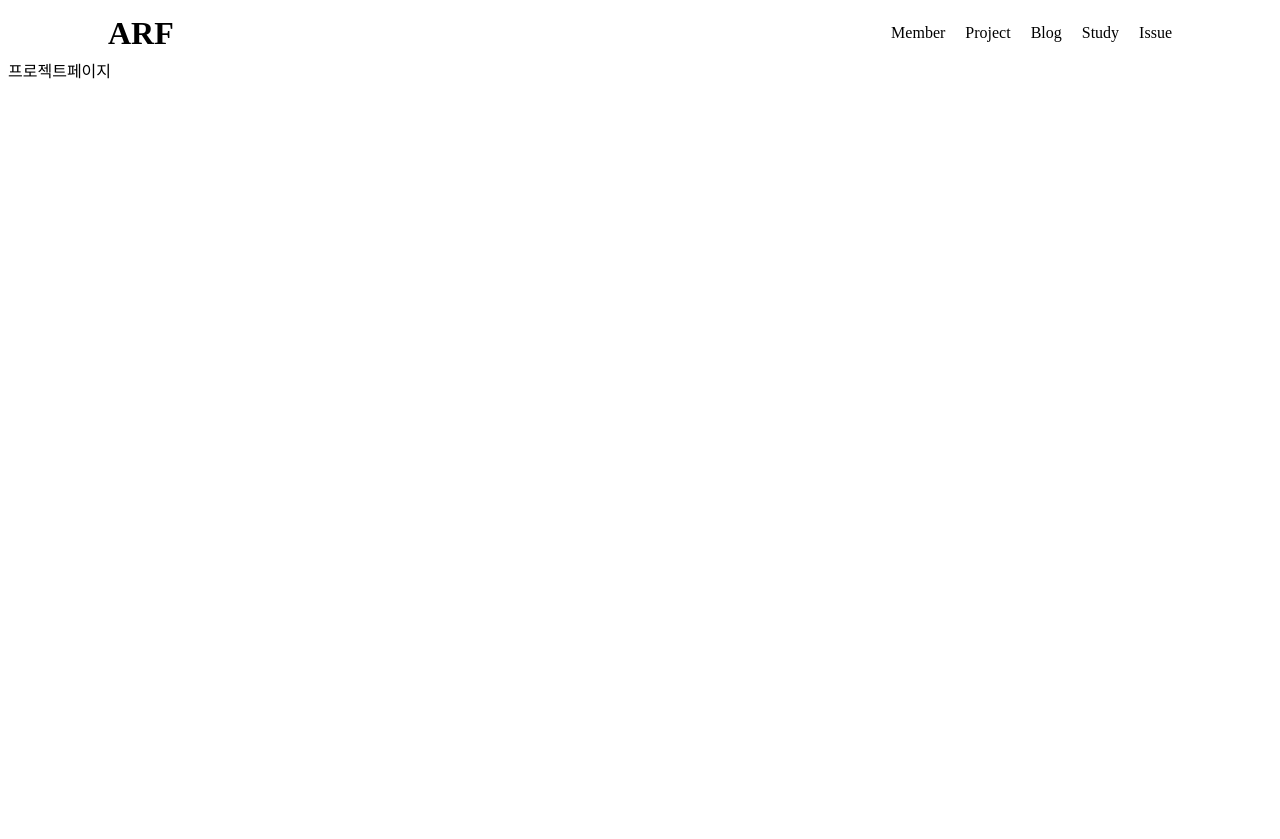
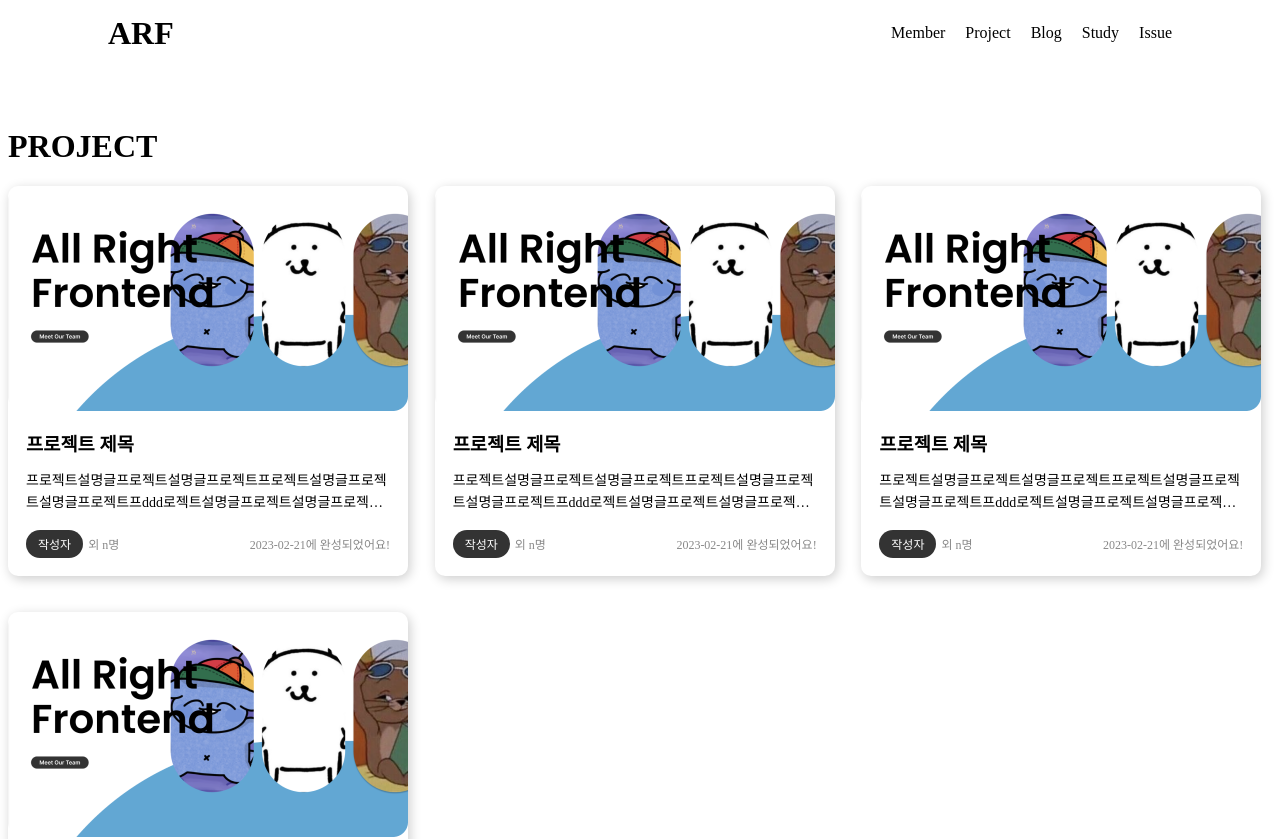
Before and after one commit to all-right-project/AllRightProjectWebPage, a Next.js app: page /project in a window 1280 px wide. Shown: the top 839 px of the page. Before the commit the page ends 800 px from the top, so only its background shows below. Built offline with nearby package versions, Linux system fonts and the light colour scheme.

Commit message:
FEAT: 프로젝트 페이지 퍼블리싱 완료
- parts 컴포넌트에 cardList 추가하여 작업 완료
- 프로젝트 페이지의 card 컨텐츠 퍼블리싱 완료
- 컴포넌트 폴더에서 추가된 컴포넌트들 index.tsx에서 export 시킴

```diff
--- a/src/app/project/page.tsx
+++ b/src/app/project/page.tsx
@@ -1,9 +1,40 @@
+'use client'
+
 import React from 'react'
+import styled from 'styled-components'
+import Link from 'next/link'
+import {Card, CardList} from '@/components/parts'
+import CardContents from '@/components/project/CardContent'
 
 type Props = {}
 
 const page = (props: Props) => {
-  return <div>프로젝트페이지</div>
+  const arr = [1, 2, 3, 4]
+  return (
+    <ProjectContainer>
+      <h1>PROJECT</h1>
+      <CardList>
+        {arr.map(item => {
+          return (
+            <Link href="#" key={item}>
+              <Card>
+                <CardContents></CardContents>
+              </Card>
+            </Link>
+          )
+        })}
+      </CardList>
+    </ProjectContainer>
+  )
 }
 
 export default page
+
+const ProjectContainer = styled.div`
+  max-width: 1280px;
+  margin: 70px auto 0;
+  a {
+    color: #000;
+    text-decoration: none;
+  }
+`
--- /dev/null
+++ b/src/components/parts/CardList.tsx
@@ -0,0 +1,15 @@
+import React from 'react'
+import styled from 'styled-components'
+
+const cardList = ({children}: {children: React.ReactNode}) => (
+  <CardListLayout>{children}</CardListLayout>
+)
+
+export default cardList
+
+const CardListLayout = styled.div`
+  gap: 1rem;
+  display: grid;
+  overflow: visible;
+  grid-template-columns: repeat(3, 1fr);
+`
--- a/src/components/parts/index.tsx
+++ b/src/components/parts/index.tsx
@@ -1 +1,3 @@
 export {default as HomeTitle} from './HomeTitle'
+export {default as Card} from './Card'
+export {default as CardList} from './CardList'
--- /dev/null
+++ b/src/components/project/CardContent.tsx
@@ -0,0 +1,97 @@
+import React from 'react'
+import Image from 'next/image'
+import tempImg from '@/assets/project-img.png'
+import styled from 'styled-components'
+
+const cardContents = () => {
+  // 이미지 파일은 16:9 비율 권장. 이상적 사이즈는 400x225
+  // 소개글은 52글자 이내 권장
+  return (
+    <CardContentsContainer>
+      <div className="img-container">
+        <Image src={tempImg} className="img" alt="project thumbnail" />
+      </div>
+      <div className="content-container">
+        <MainContents>
+          <h3>프로젝트 제목</h3>
+          <p className="introduce">
+            프로젝트설명글프로젝트설명글프로젝트프로젝트설명글프로젝트설명글프로젝트프ddd로젝트설명글프로젝트설명글프로젝트프로젝트설명글프로젝트설명글프로젝트프로젝트설명글프로젝트설명글프로젝트프로젝트설명글프로젝트설명글
+          </p>
+        </MainContents>
+        <FootContents>
+          <div className="participants">
+            <div className="leader-name">작성자</div>
+            <span className="etc">외 n명</span>
+          </div>
+          <div className="date">2023-02-21에 완성되었어요!</div>
+        </FootContents>
+      </div>
+    </CardContentsContainer>
+  )
+}
+
+export default cardContents
+
+const CardContentsContainer = styled.div`
+  display: flex;
+  flex-direction: column;
+  height: 100%;
+  .img-container {
+    height: 225px; // 반응형
+    .img {
+      width: 100%;
+      height: 100%;
+      object-fit: cover;
+    }
+  }
+  .content-container {
+    height: 100%;
+    display: flex;
+    padding: 18px;
+    flex-direction: column;
+    justify-content: space-between;
+  }
+`
+const MainContents = styled.div`
+  h3 {
+    overflow: hidden;
+    text-overflow: ellipsis;
+    padding: 0;
+    margin: 0;
+    white-space: nowrap;
+  }
+  .introduce {
+    line-height: 22px;
+    overflow: hidden;
+    text-overflow: ellipsis;
+    display: -webkit-box;
+    -webkit-line-clamp: 2;
+    -webkit-box-orient: vertical;
+    font-size: 14px;
+  }
+`
+const FootContents = styled.div`
+  display: flex;
+  justify-content: space-between;
+  align-items: center;
+  .participants {
+    display: flex;
+    align-items: center;
+    .leader-name {
+      font-size: 12px;
+      background-color: #333;
+      color: #fff;
+      border-radius: 50px;
+      padding: 5px 12px;
+    }
+    .etc {
+      font-size: 12px;
+      color: #888;
+      margin-left: 5px;
+    }
+  }
+  .date {
+    font-size: 12px;
+    color: #888;
+  }
+`
--- /dev/null
+++ b/src/components/project/index.tsx
@@ -0,0 +1 @@
+export {default as CardContent} from './CardContent'
```
